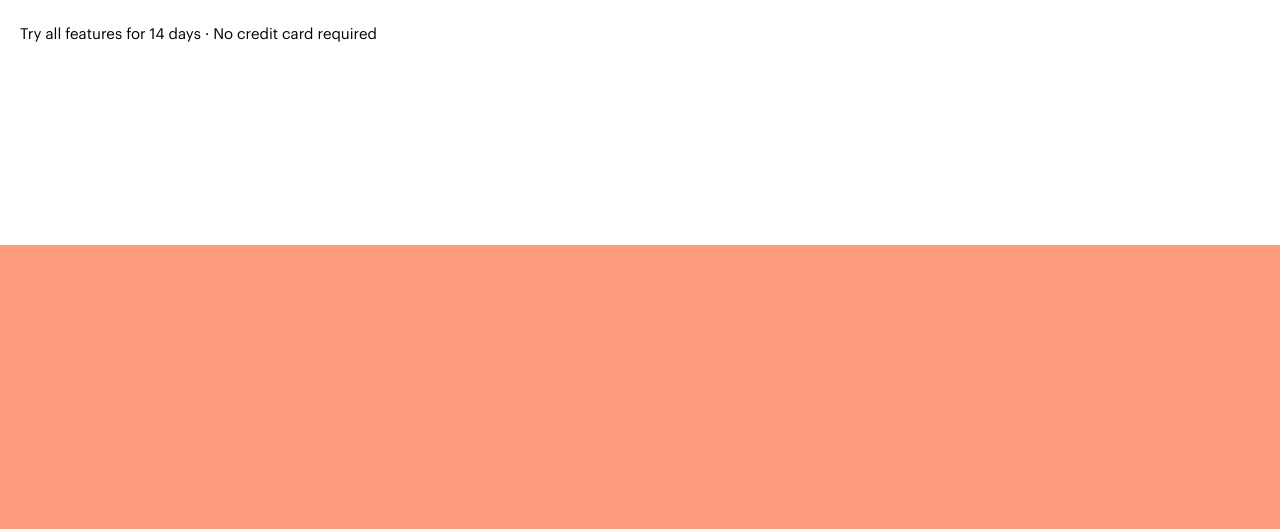
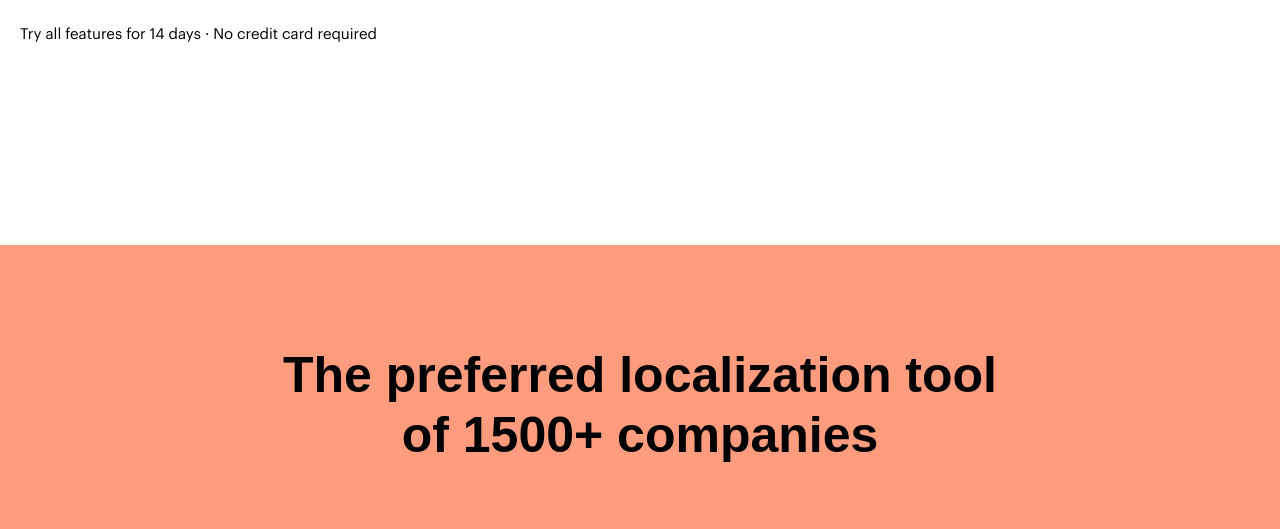
Before and after one commit to alena-bordiug/final-project-lokalise, a plain HTML site: page index.html in a window 1280 px wide. Shown: the part 707-1236 px from the top of the page. Drawn offline with Linux system fonts and the light colour scheme; files whose address does not match are found by name; a web font is replaced by a local one.

Commit message:
companies added

```diff
--- a/index.html
+++ b/index.html
@@ -136,9 +136,16 @@
         </div>
       </section>
       <section class="companies-section">
-        <div class="companies-bg"></div>
         <div class="companies-inner container">
-
+          <h2 class="companies-inner-heading">The preferred localization tool of 1500+ companies</h2>
+          <div class="companies-inner-logos">
+            <img src="img/logos/companies-logo/specialized-logo.png" alt="specialized">
+            <img src="img/logos/companies-logo/virgin-logo.png" alt="virgin">
+            <img src="img/logos/companies-logo/tidal-logo.png" alt="tidal">
+            <img src="img/logos/companies-logo/revolut-logo.png" alt="revolut">
+            <img src="img/logos/companies-logo/yelp-logo.png" alt="yelp">
+            <img src="img/logos/companies-logo/daimler-logo.png" alt="daimler">
+          </div>
         </div>
       </section>
     </main>
--- a/scss/layouts/_companies.scss
+++ b/scss/layouts/_companies.scss
@@ -1,7 +1,27 @@
+@use "../abstracts/mixins" as *;
 
-.companies-bg {
+.companies-section {
+  width: 100%;
+  min-height: 455px;
+  margin-bottom: 90px;
+  background-color: var(--primary-color);
+}
+
+.companies-inner {
+  padding-top: 100px;
+  @include flex(center);
+  flex-direction: column;
+
+  &-heading {
+    @include font(50, 60, 600);
+    text-align: center;
+    color: var(--primary-text-color);
+    max-width: 720px;
+    margin-bottom: 70px;
+  }
+
+  &-logos {
     width: 100%;
-    min-height: 455px;
-    margin-bottom: 90px;
-    background-color: var(--primary-color);
+    @include flex(space-between);
+  }
 }
```
Also changed, not shown: css/styles.min.css.
